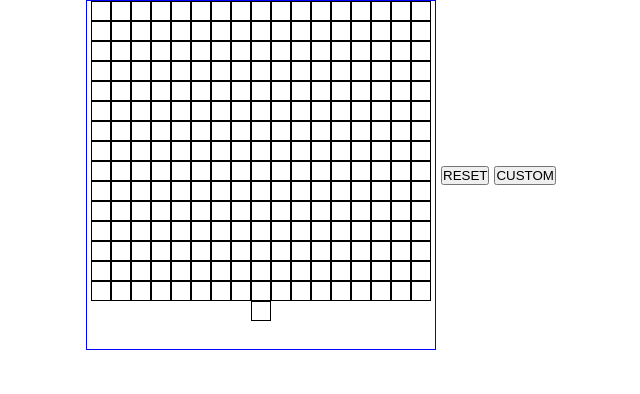
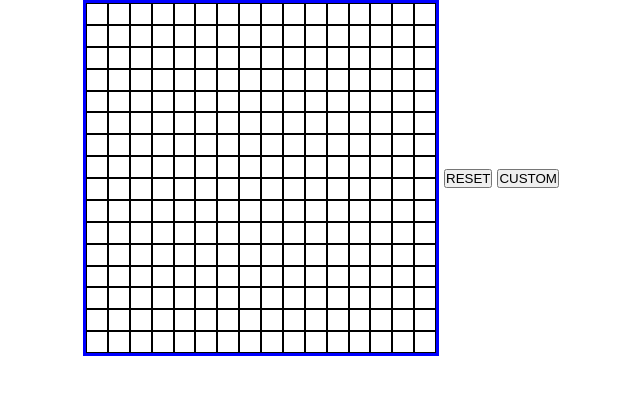
Before and after one commit to TheUmerator/etch-a-sketch, a plain HTML site: page index.html in a window 1280 px wide. Shown: the whole page, without its empty margins (319-959 px from the left). Drawn offline with Linux system fonts and the light colour scheme.

Commit message:
Create grid function that can be resued

```diff
--- a/gui.js
+++ b/gui.js
@@ -1,17 +1,41 @@
 const divBox = document.querySelector('.container');
+const divBoxSize=350;
+
 const gridSize = 16;
 totalBoxes = gridSize * gridSize;
 
 
 let cell;
 
+function createGrid(gridSize,divBoxSize){
+  totalBoxes=gridSize*gridSize;
+  let cellSize=divBoxSize/gridSize;
+  //we now have the size of each individual cell
+  //we create each box
+  for (i = 1; i <= totalBoxes; i++) {
+    cell = document.createElement('div');
+    cell.classList.add('cell');
 
-for (i = 1; i <= totalBoxes; i++) {
-  cell = document.createElement('div');
-  cell.classList.add('cell');
-  divBox.appendChild(cell);
-  // console.log(i);
+    cell.style.width=cellSize+'px';
+    cell.style.height=cellSize+'px';
+    divBox.appendChild(cell);
+    // console.log(i);
+  }
+    console.log('Grid of '+totalBoxes+' created');
+    console.log('Each cell is '+cellSize)
 }
+
+createGrid(gridSize,divBoxSize);
+
+
+
+
+// for (i = 1; i <= totalBoxes; i++) {
+//   cell = document.createElement('div');
+//   cell.classList.add('cell');
+//   divBox.appendChild(cell);
+//   // console.log(i);
+// }
 
 //now when being hovered on,
 //change color and be green
@@ -49,6 +73,23 @@ function askForSize() {
   return size;
 }
 
+// function createCustomGrid(size) {
+//   let containerSize, newCellSize;
+
+//   newCellSize=containerSize/size;
+
+//   //Apply this to each cell created
+//   //remove previous cells created
+
+//   const newCell=document.querySelectorAll('.cell');
+
+//   newCell.forEach((unitCell)=>{
+//     unitCell.
+
+//   })
+
+// }
+
 
 const sizeButton = document.querySelector('.custom');
 let customSize;
@@ -60,6 +101,12 @@ sizeButton.addEventListener('click',()=>{
 /*
   WHAT I NEED TO FIGURE OUT NEXT:
   -How to set the grid properly
-  -Ask user for input on gridSize(MAX is 100)
+  -Ask user for input on gridSize(MAX is 100)     DONE!!
   -Have the same size in the same grid area
+
+
+  EXTRA CREDIT WORK:
+  -HAVE EACH HOVER BE A RANDOM RGB VALUE
+  -DARKENING EFFECT THAT MAKES EACH HOVER ON A
+   SINGLE CELL 10% DARKER
 */
--- a/style.css
+++ b/style.css
@@ -2,7 +2,7 @@
   padding: 0;
   margin: 0;
 
-  box-sizing: border-box;
+  /* box-sizing: border-box; */
 }
 
 body{
@@ -12,15 +12,16 @@ body{
   gap:5px;
 }
 .cell {
-    width: 20px;
-    height: 20px;
+    /* width: 20px;
+    height: 20px; */
     border: solid 1px black;
 
     display: flex;
 
+    box-sizing: border-box;
   }
   .container {
-    border: solid 1px #0000ff;
+    border: solid 3px #0000ff;
 
     width: 350px;
     height: 350px;
@@ -31,7 +32,6 @@ body{
     align-items: center;
     align-content:flex-start;
 
-
   }
 
   .hover {
```
